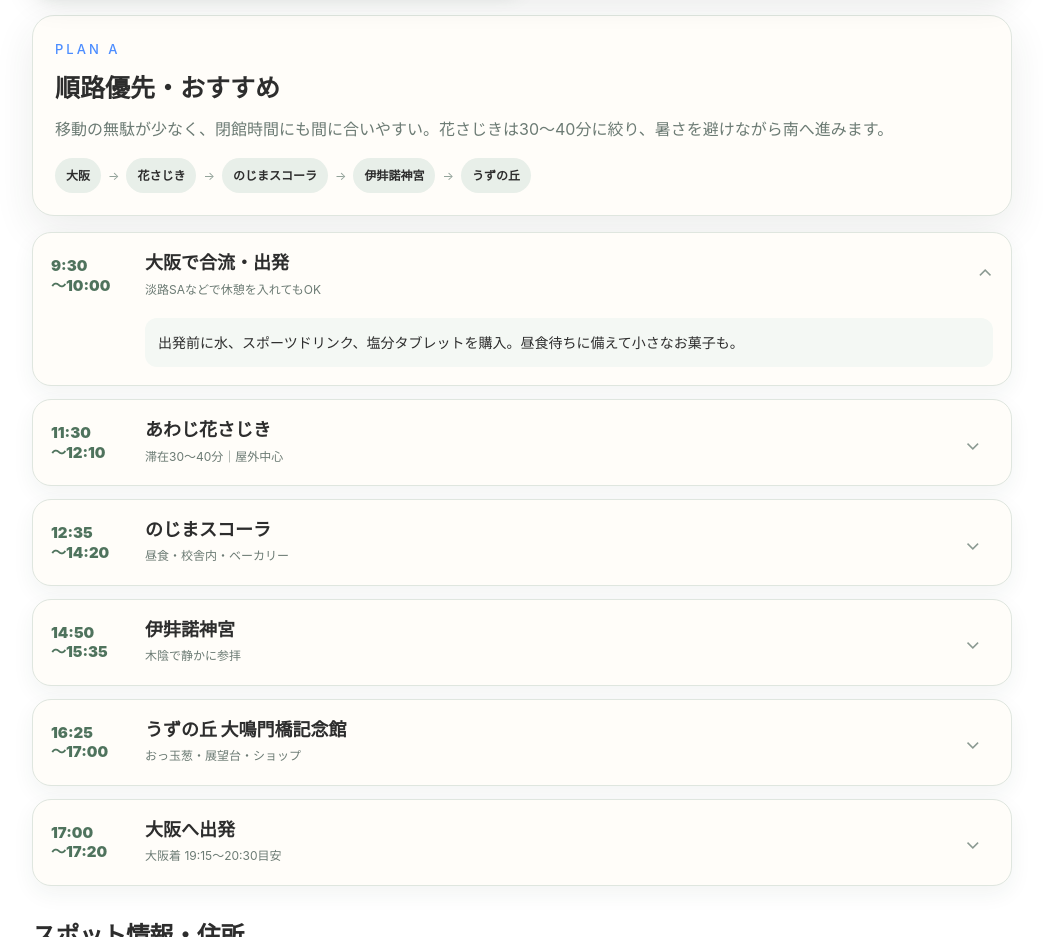
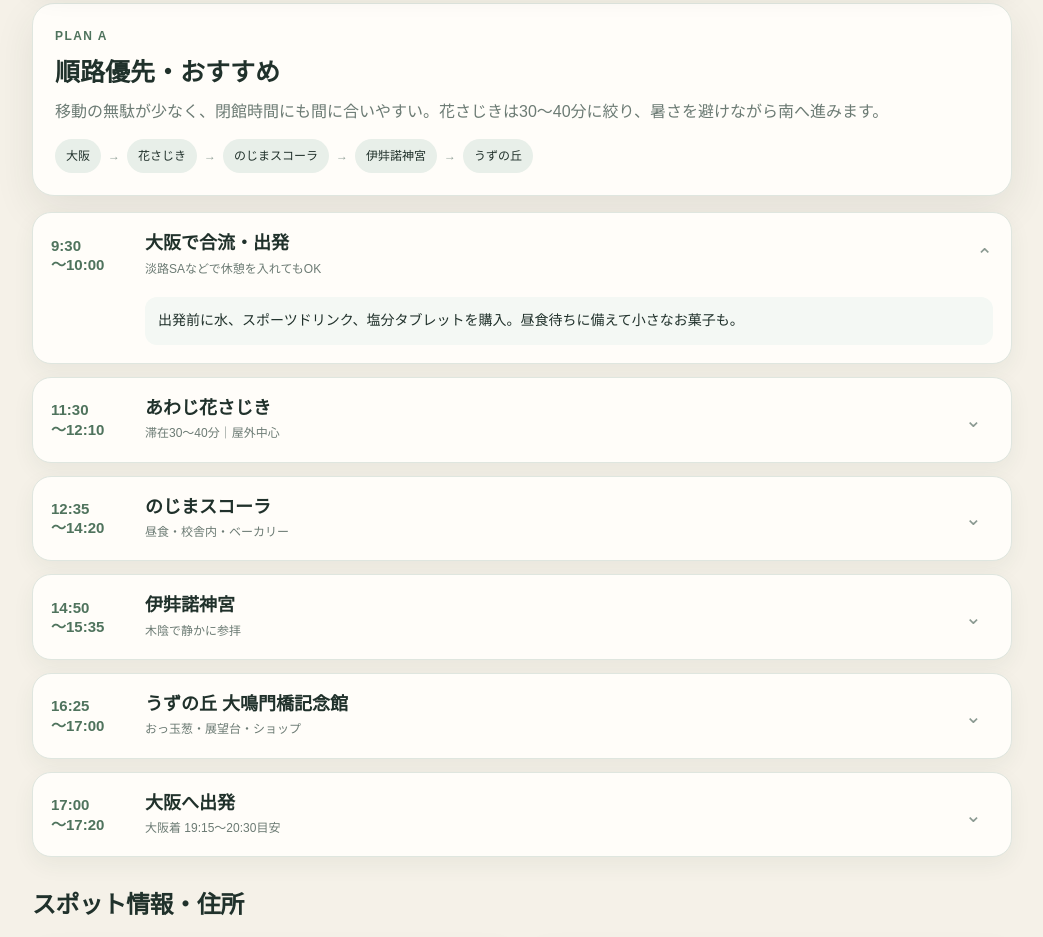
Before and after one commit to yy28112000/website, a plain HTML site: page index.html in a window 1280 px wide. Shown: the part 608-1545 px from the top of the page, without its empty margins (118-1161 px from the left). Drawn offline with Linux system fonts and the light colour scheme.

Commit message:
Update index.html

```diff
--- a/index.html
+++ b/index.html
@@ -13,55 +13,34 @@
 }
 *{box-sizing:border-box}
 html{scroll-behavior:smooth}
-body{margin:0;font-family:
-"Hiragino Sans",
-"Yu Gothic",
-"SF Pro Display",
-"Helvetica Neue",
-sans-serif;
-
-font-weight:400;
-
-color:#2d2d2d;
-
-line-height:1.8;
-
+body{margin:0;font-family:"Hiragino Kaku Gothic ProN","Hiragino Sans","Yu Gothic UI","Yu Gothic",Meiryo,sans-serif;font-weight:400;background:var(--bg);color:var(--ink);line-height:1.7}
 a{color:inherit;text-decoration:none}
 button{font:inherit}
 .hero{padding:54px 20px 42px;background:linear-gradient(150deg,#dce8db 0%,#f6ead4 58%,#eee7dc 100%);border-bottom:1px solid rgba(79,115,93,.15)}
 .wrap{max-width:980px;margin:auto}
-.eyebrow{font-size:12px;letter-spacing:.16em;text-transform:uppercase;font-weight:800;color:var(--green)}
-h1{font-size:clamp(34px,7vw,58px);line-height:1.1;margin:8px 0 14px;letter-spacing:-.035em}
+.eyebrow{font-size:12px;letter-spacing:.16em;text-transform:uppercase;font-weight:600;color:var(--green)}
+h1{font-size:clamp(34px,7vw,58px);line-height:1.1;margin:8px 0 14px;letter-spacing:-.02em;font-weight:600}
 .lead{font-size:16px;color:#4e5f57;max-width:760px;margin:0}
-.badges{display:flex;gap:8px;flex-wrap:wrap;margin-top:20px}.badge{padding:7px 12px;border-radius:999px;background:rgba(255,255,255,.66);border:1px solid rgba(255,255,255,.9);font-size:12px;font-weight:700}
+.badges{display:flex;gap:8px;flex-wrap:wrap;margin-top:20px}.badge{padding:7px 12px;border-radius:999px;background:rgba(255,255,255,.66);border:1px solid rgba(255,255,255,.9);font-size:12px;font-weight:500}
 main{padding:22px 16px 72px}.notice{background:#fff8e8;border:1px solid #efd9a9;border-left:5px solid #df9d37;padding:15px 16px;border-radius:16px;margin:0 0 18px}.notice strong{color:#815607}
 .switch-shell{position:sticky;top:10px;z-index:20;margin:0 auto 22px;padding:6px;background:rgba(255,253,249,.86);backdrop-filter:blur(14px);border:1px solid rgba(79,115,93,.15);border-radius:18px;box-shadow:0 10px 30px rgba(35,52,44,.10);display:grid;grid-template-columns:1fr 1fr;gap:6px}
-.plan-tab{border:0;background:transparent;color:var(--muted);padding:12px 10px;border-radius:13px;cursor:pointer;font-weight:800;transition:.28s ease}
+.plan-tab{border:0;background:transparent;color:var(--muted);padding:12px 10px;border-radius:13px;cursor:pointer;font-weight:600;transition:.28s ease}
 .plan-tab span{display:block;font-size:11px;font-weight:600;margin-top:1px}.plan-tab.active{background:var(--green);color:#fff;box-shadow:0 7px 18px rgba(79,115,93,.25)}
 .section{margin:28px 0}.section h2{font-size:24px;margin:0 0 14px;letter-spacing:-.02em}
 .plan-panel{display:none}.plan-panel.active{display:block;animation:panelIn .42s cubic-bezier(.2,.75,.25,1)}
 @keyframes panelIn{from{opacity:0;transform:translateY(14px)}to{opacity:1;transform:none}}
 .plan-hero{background:var(--card);border:1px solid var(--line);border-radius:var(--radius);padding:22px;box-shadow:var(--shadow);margin-bottom:16px}
-.plan-label{font-size:13px;
-
-font-weight:500;
-
-letter-spacing:3px;
-
-color:#4C8DFF;
-
-text-transform:uppercase;
-}.plan-title{font-size:25px;font-weight:600;margin:5px 0 4px}.plan-desc{color:var(--muted);margin:0 0 14px}
-.route-chips{display:flex;gap:7px;flex-wrap:wrap;align-items:center}.chip{background:var(--light);padding:7px 11px;border-radius:999px;font-size:12px;font-weight:800}.arrow{color:#91a198;font-size:12px}
+.plan-label{font-size:12px;font-weight:600;letter-spacing:.12em;color:var(--green)}.plan-title{font-size:25px;font-weight:600;margin:5px 0 4px}.plan-desc{color:var(--muted);margin:0 0 14px}
+.route-chips{display:flex;gap:7px;flex-wrap:wrap;align-items:center}.chip{background:var(--light);padding:7px 11px;border-radius:999px;font-size:12px;font-weight:500}.arrow{color:#91a198;font-size:12px}
 .timeline{position:relative}.stop{position:relative;margin-bottom:13px;background:var(--card);border:1px solid var(--line);border-radius:19px;box-shadow:0 8px 22px rgba(39,60,48,.06);overflow:hidden}
 .stop-head{width:100%;border:0;background:transparent;text-align:left;display:grid;grid-template-columns:82px 1fr 28px;gap:12px;padding:18px;align-items:center;cursor:pointer;color:inherit}
-.time{font-size:15px;font-weight:900;color:var(--green);line-height:1.3}.place{font-size:18px;font-weight:900;line-height:1.35}.meta{font-size:12px;color:var(--muted);margin-top:3px}.chev{font-size:20px;color:#8a9991;transition:.25s}.stop.open .chev{transform:rotate(180deg)}
+.time{font-size:15px;font-weight:600;color:var(--green);line-height:1.3}.place{font-size:18px;font-weight:600;line-height:1.35}.meta{font-size:12px;color:var(--muted);margin-top:3px}.chev{font-size:20px;color:#8a9991;transition:.25s}.stop.open .chev{transform:rotate(180deg)}
 .stop-body{max-height:0;overflow:hidden;transition:max-height .36s ease}.stop-inner{padding:0 18px 18px 112px}.tips{background:#f4f8f4;padding:12px 13px;border-radius:12px;font-size:14px}.drive{margin-top:9px;font-size:12px;color:var(--muted);font-weight:700}
-.map-btn{display:inline-flex;align-items:center;gap:6px;margin-top:10px;padding:9px 12px;border-radius:11px;background:#edf3ee;font-size:13px;font-weight:800;color:#3d604b}
+.map-btn{display:inline-flex;align-items:center;gap:6px;margin-top:10px;padding:9px 12px;border-radius:11px;background:#edf3ee;font-size:13px;font-weight:600;color:#3d604b}
 .card-grid{display:grid;grid-template-columns:repeat(2,1fr);gap:14px}.card{background:var(--card);border:1px solid var(--line);border-radius:19px;padding:18px;box-shadow:0 8px 22px rgba(39,60,48,.05)}.card h3{font-size:17px;margin:0 0 6px}.address{font-size:13px;color:#53645b;margin-bottom:8px}.card ul{margin:7px 0 0;padding-left:20px}.card li{margin:3px 0}
 .food-grid{display:grid;grid-template-columns:1.1fr .9fr;gap:14px}.highlight{background:#edf4ed;border-radius:13px;padding:13px 14px;margin:10px 0;font-size:14px}
 .checklist{display:grid;grid-template-columns:repeat(2,1fr);gap:8px}.check-item{display:flex;gap:10px;align-items:flex-start;background:#f8faf7;border:1px solid #e5ebe5;border-radius:12px;padding:10px 12px;cursor:pointer}.check-item input{margin-top:5px;accent-color:var(--green)}.check-item.checked span{text-decoration:line-through;color:#94a098}
-.utility-row{display:flex;gap:10px;flex-wrap:wrap;margin-top:14px}.mini-btn{border:1px solid var(--line);background:var(--card);padding:9px 12px;border-radius:11px;cursor:pointer;font-weight:800;color:#496052}
+.utility-row{display:flex;gap:10px;flex-wrap:wrap;margin-top:14px}.mini-btn{border:1px solid var(--line);background:var(--card);padding:9px 12px;border-radius:11px;cursor:pointer;font-weight:600;color:#496052}
 .footer{margin-top:34px;border-top:1px solid var(--line);padding-top:18px;color:var(--muted);font-size:12px}
 .top-btn{position:fixed;right:16px;bottom:18px;width:46px;height:46px;border:0;border-radius:50%;background:var(--green);color:#fff;font-size:20px;box-shadow:0 8px 24px rgba(79,115,93,.3);cursor:pointer;opacity:0;pointer-events:none;transition:.25s}.top-btn.show{opacity:1;pointer-events:auto}
 @media(max-width:720px){.hero{padding:38px 18px 32px}.card-grid,.food-grid,.checklist{grid-template-columns:1fr}.stop-head{grid-template-columns:74px 1fr 24px;padding:15px}.stop-inner{padding:0 15px 15px}.switch-shell{top:7px}.plan-title{font-size:22px}}
@@ -91,8 +70,7 @@
       <article class="stop"><button class="stop-head"><div class="time">12:35<br>〜14:20</div><div><div class="place">のじまスコーラ</div><div class="meta">昼食・校舎内・ベーカリー</div></div><div class="chev">⌄</div></button><div class="stop-body"><div class="stop-inner"><div class="tips">到着したら先にランチ受付。動物園は13:00〜14:00が休憩時間のため、食後の14:00以降が見やすい。</div><div class="drive">次へ：約25〜35分</div><a class="map-btn" target="_blank" rel="noopener" href="https://www.google.com/maps/search/?api=1&query=%E3%81%AE%E3%81%98%E3%81%BE%E3%82%B9%E3%82%B3%E3%83%BC%E3%83%A9">↗ Google Maps</a></div></div></article>
       <article class="stop"><button class="stop-head"><div class="time">14:50<br>〜15:35</div><div><div class="place">伊弉諾神宮</div><div class="meta">木陰で静かに参拝</div></div><div class="chev">⌄</div></button><div class="stop-body"><div class="stop-inner"><div class="tips">夫婦大楠、本殿、御守・御朱印を中心に。境内でも水分補給を忘れない。</div><div class="drive">次へ：約45〜55分</div><a class="map-btn" target="_blank" rel="noopener" href="https://www.google.com/maps/search/?api=1&query=%E4%BC%8A%E5%BC%89%E8%AB%BE%E7%A5%9E%E5%AE%AE">↗ Google Maps</a></div></div></article>
       <article class="stop"><button class="stop-head"><div class="time">16:25<br>〜17:00</div><div><div class="place">うずの丘 大鳴門橋記念館</div><div class="meta">おっ玉葱・展望台・ショップ</div></div><div class="chev">⌄</div></button><div class="stop-body"><div class="stop-inner"><div class="tips">バーガー店は通常16:00まで。到着が遅い日は写真とお土産を優先し、16:55までに車へ。</div><a class="map-btn" target="_blank" rel="noopener" href="https://www.google.com/maps/search/?api=1&query=%E3%81%86%E3%81%9A%E3%81%AE%E4%B8%98%20%E5%A4%A7%E9%B3%B4%E9%96%80%E6%A9%8B%E8%A8%98%E5%BF%B5%E9%A4%A8">↗ Google Maps</a></div></div></article>
-    <article class="stop"><button class="stop-head"><div class="time">17:00<br>〜17:20</div><div><div class="place">大阪へ出発</div><div class="meta">大阪着 19:15〜20:30目安</div></div><div class="chev">⌄</div></button><div class="stop-body"><div class="stop-inner"><div class="tips">夕食はサービスエリアで軽く済ませるか、淡路島で買ったものを食べながらドライブ
-    </div></div></div></article>
+      <article class="stop"><button class="stop-head"><div class="time">17:00<br>〜17:20</div><div><div class="place">大阪へ出発</div><div class="meta">大阪着 19:15〜20:30目安</div></div><div class="chev">⌄</div></button><div class="stop-body"><div class="stop-inner"><div class="tips">翌日仕事のため、夕食はサービスエリアで軽く済ませるか、大阪到着後に近場で短時間に。</div></div></div></article>
     </div>
   </section>
 
```
